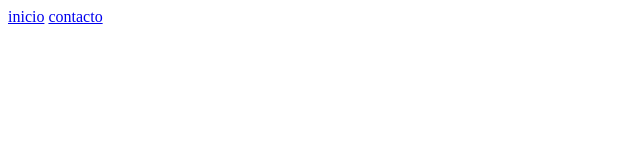
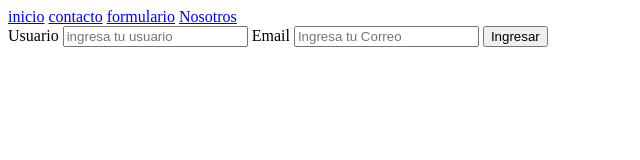
Before and after one commit to fernanda0220/claseGitdos, a plain HTML site: page internas/formulario.html in a window 1280 px wide. Shown: the whole page, without its empty margins (0-640 px from the left). Drawn offline with Linux system fonts and the light colour scheme.

Commit message:
formulario contacto agregado

```diff
--- a/internas/formulario.html
+++ b/internas/formulario.html
@@ -10,7 +10,16 @@
 <body>
     <a href="../index.html">inicio</a>
     <a href="contacto.html">contacto</a>
-    <a href="formulario.html"></a>
-    <a href="nosotros.html"></a>
+    <a href="formulario.html">formulario</a>
+    <a href="nosotros.html">Nosotros</a>
+    <form>
+        <label for="Usuario">Usuario</label>
+        <input type="text" placeholder="ingresa tu usuario">
+
+        <label for="Email">Email</label>
+        <input type="email" placeholder="Ingresa tu Correo">
+
+        <input type="submit" value="Ingresar">
+    </form>
 </body>
 </html>
```
Also changed, not shown: index.html (+1 -1 lines).
